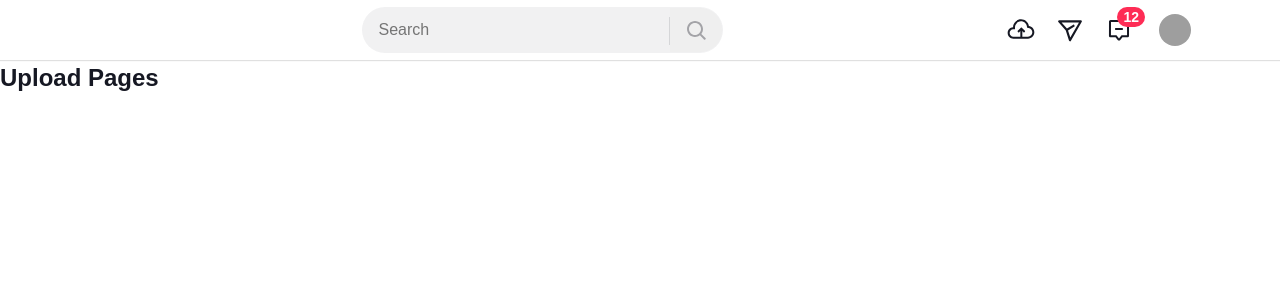
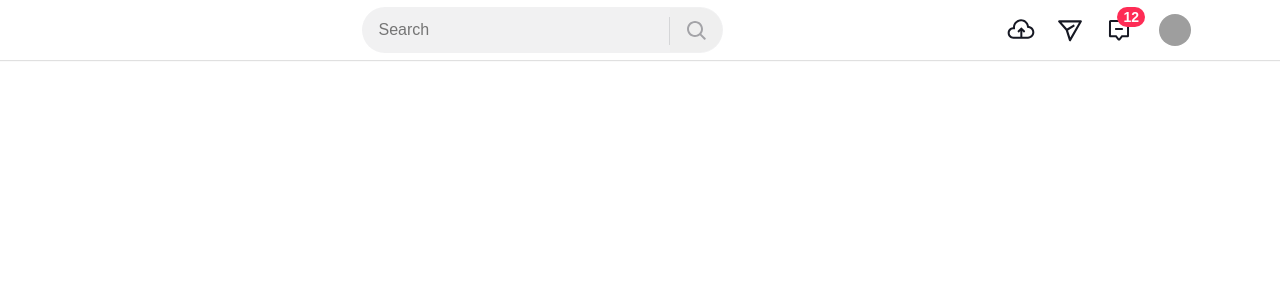
Before and after one commit to dannguyen1002/tiktok-ui, a React (Create React App) app: page /upload in a window 1280 px wide. Shown: the top 300 px of the page. Built offline with nearby package versions, Linux system fonts and the light colour scheme; grey boxes are pictures that could not be loaded; a web font is replaced by a local one.

Commit message:
Sửa lỗi header #2

```diff
--- a/public/index.html
+++ b/public/index.html
@@ -5,10 +5,7 @@
         <link rel="icon" href="%PUBLIC_URL%/favicon.ico" />
         <meta name="viewport" content="width=device-width, initial-scale=1" />
         <meta name="theme-color" content="#000000" />
-    <meta
-      name="description"
-      content="Web site created using create-react-app"
-    />
+        <meta name="description" content="Web site created using create-react-app" />
         <link rel="apple-touch-icon" href="%PUBLIC_URL%/logo192.png" />
         <!--
       manifest.json provides metadata used when your web app is installed on a
@@ -24,7 +21,7 @@
       work correctly both with client-side routing and a non-root public URL.
       Learn how to configure a non-root public URL by running `npm run build`.
     -->
-    <title>React App</title>
+        <title>TikTok - Make your day</title>
     </head>
     <body>
         <noscript>You need to enable JavaScript to run this app.</noscript>
@@ -38,6 +35,5 @@
 
       To begin the development, run `npm start` or `yarn start`.
       To create a production bundle, use `npm run build` or `yarn build`.
-    -->
-  </body>
+    --></body>
 </html>
--- a/src/components/GlobalStyles/GlobalStyles.scss
+++ b/src/components/GlobalStyles/GlobalStyles.scss
@@ -28,6 +28,38 @@
     line-height: 1.5;
     text-rendering: optimizeSpeed;
     color: var(--text-color);
+    overflow-y: overlay;
+}
+
+//Scrollbar CSS
+html *::-webkit-scrollbar {
+    border-radius: 0;
+    width: 8px;
+}
+
+html *::-webkit-scrollbar {
+    border-radius: 0;
+    width: 8px;
+}
+
+html *::-webkit-scrollbar-thumb {
+    border-radius: 4px;
+    background-color: rgba(0, 0, 0, 0.15);
+}
+
+html *::-webkit-scrollbar-thumb {
+    border-radius: 4px;
+    background-color: rgba(0, 0, 0, 0.15);
+}
+
+html *::-webkit-scrollbar-track {
+    border-radius: 0;
+    background-color: rgba(0, 0, 0, 0);
+}
+
+html *::-webkit-scrollbar-track {
+    border-radius: 0;
+    background-color: rgba(0, 0, 0, 0);
 }
 
 button,
--- a/src/components/Layout/DefaultLayout/DefaultLayout.module.scss
+++ b/src/components/Layout/DefaultLayout/DefaultLayout.module.scss
@@ -6,6 +6,7 @@
 .container {
     width: var(--default-layout-width);
     padding: 0 var(--default-layout-horizontal-spacer);
+    margin-top: var(--default-layout-header-height);
     display: flex;
 }
 .content {
--- a/src/components/Layout/components/Header/Header.module.scss
+++ b/src/components/Layout/components/Header/Header.module.scss
@@ -4,9 +4,14 @@
     --search-top-spacer: 9px;
     --search-button-width: 52px;
 
+    position: fixed;
+    top: 0;
+    left: 0;
+    z-index: 10;
     width: 100%;
     height: var(--default-layout-header-height);
     box-shadow: 0 1px 1px rgba(0 0 0 / 12%);
+    background-color: var(--white);
     display: flex;
     justify-content: center;
 }
--- a/src/components/Layout/components/Search/index.js
+++ b/src/components/Layout/components/Search/index.js
@@ -59,6 +59,7 @@
     };
 
     return (
+        <div>
             <HeadlessTippy
                 interactive
                 visible={showResult && searchResult.length > 0}
@@ -95,6 +96,7 @@
                     </button>
                 </div>
             </HeadlessTippy>
+        </div>
     );
 }
 
--- a/src/components/Popper/Menu/Menu.module.scss
+++ b/src/components/Popper/Menu/Menu.module.scss
@@ -9,6 +9,10 @@
 
 .menu-popper {
     padding-bottom: 8px;
+}
+
+.menu-body {
+    overflow-y: auto;
 }
 
 // Menu items
@@ -32,6 +36,7 @@
 // Header
 .header {
     position: relative;
+    flex-shrink: 0;
     height: 50px;
     margin-top: -8px;
 }
--- a/src/components/Popper/Menu/index.js
+++ b/src/components/Popper/Menu/index.js
@@ -52,7 +52,7 @@
                                 }}
                             />
                         )}
-                        {renderItems()}
+                        <div className={cx('menu-body')}>{renderItems()}</div>
                     </PopperWrapper>
                 </div>
             )}
--- a/src/components/Popper/Popper.module.scss
+++ b/src/components/Popper/Popper.module.scss
@@ -1,4 +1,6 @@
 .wrapper {
+    display: flex;
+    flex-direction: column;
     width: 100%;
     min-height: 100px;
     background: rgb(255, 255, 255);
--- a/src/pages/Home/index.js
+++ b/src/pages/Home/index.js
@@ -1,5 +1,5 @@
 function Home() {
-    return <h2>Home Pages</h2>;
+    return <h2 style={{ height: 2000 }}>Home Pages</h2>;
 }
 
 export default Home;
```
Also changed, not shown: 1 other file (tests, documents, lock files or other folders). Lines whose indentation alone changed are shown as unchanged.
